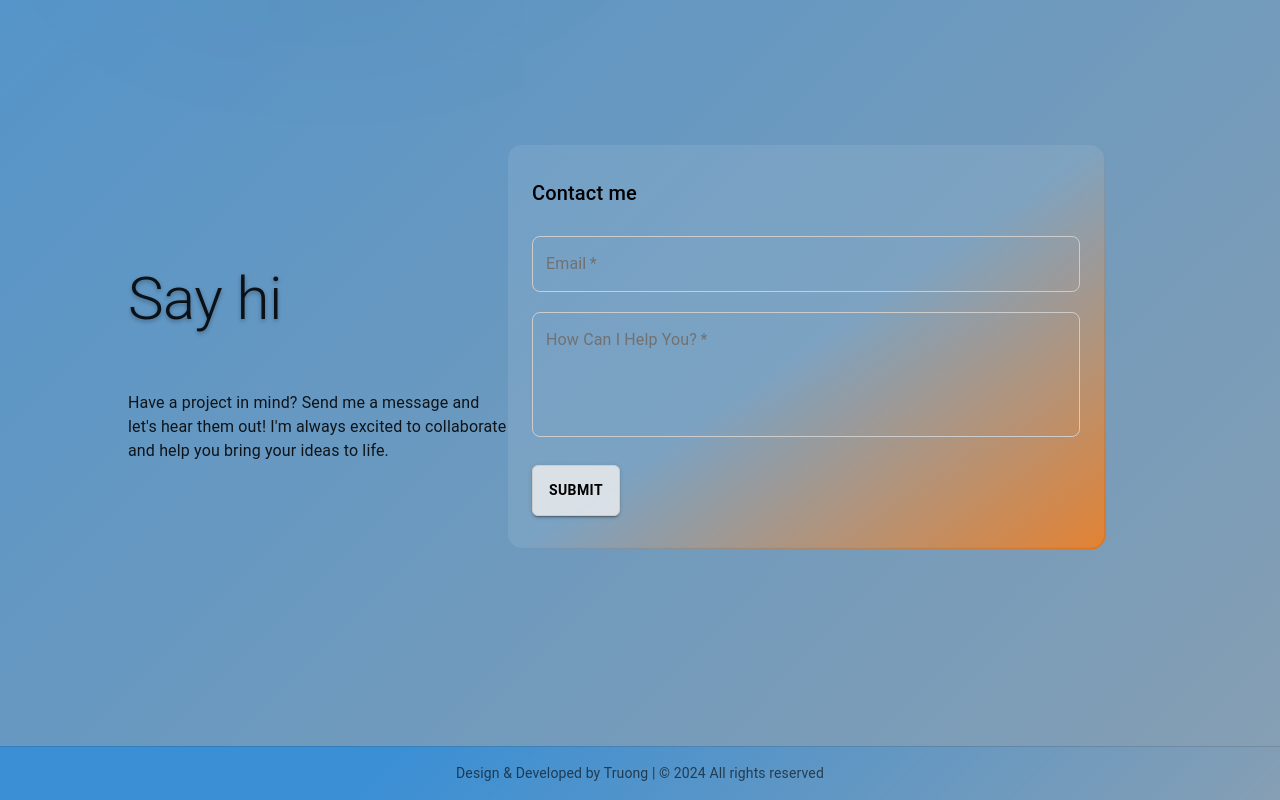
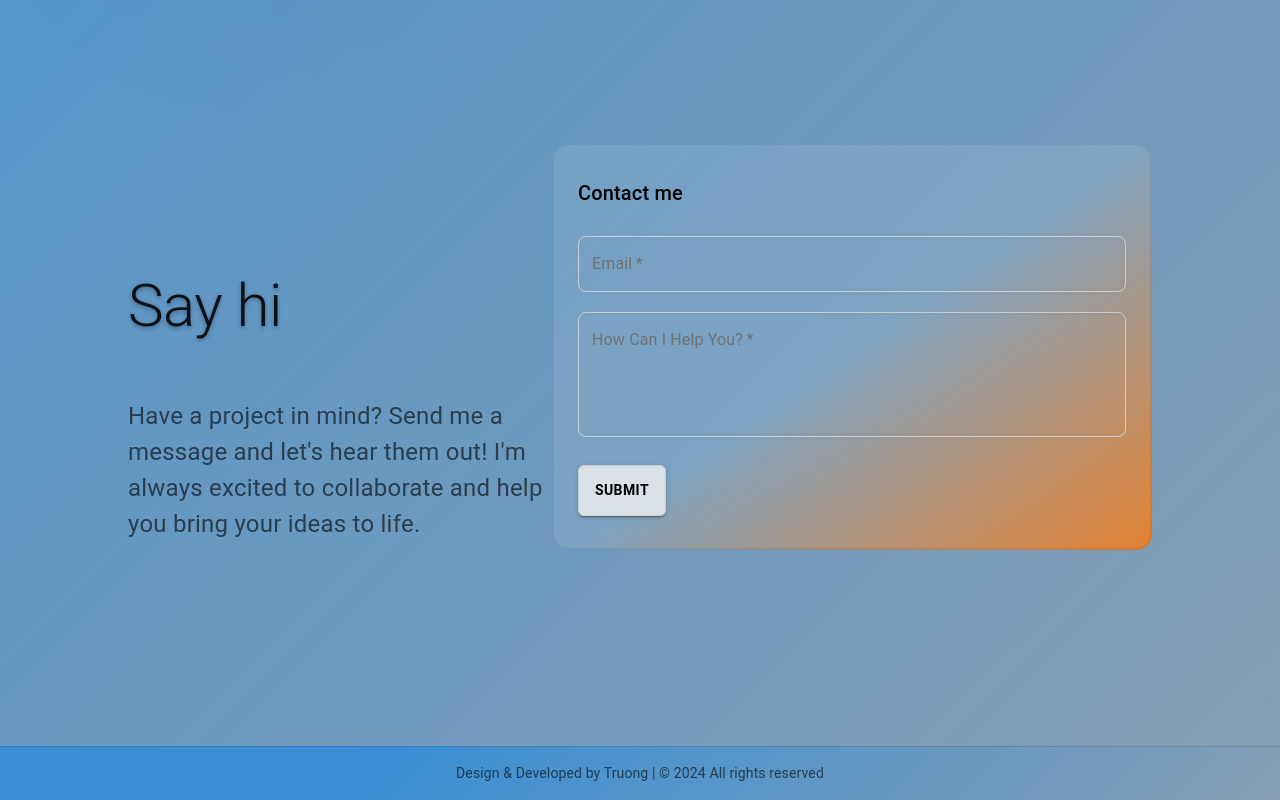
Before and after one commit to tin0312/my-portfolio, a React (Vite) app: page / in a window 1280 px wide. Shown: the part 2547-3347 px from the top of the page. Built offline with nearby package versions, Linux system fonts and the light colour scheme.

Commit message:
Adjust contact messagage font size on mobile

```diff
--- a/src/component/AnimatedForm.tsx
+++ b/src/component/AnimatedForm.tsx
@@ -1,48 +1,52 @@
-import { useForm, Controller } from 'react-hook-form';
-import { TextField, Button, Box, Typography } from '@mui/material';
-import { styled } from '@mui/system';
-import { useTheme } from '@mui/material/styles';
+import { useForm, Controller } from "react-hook-form";
+import { TextField, Button, Box, Typography } from "@mui/material";
+import { styled } from "@mui/system";
+import { useTheme } from "@mui/material/styles";
 
 const AnimatedContainer = styled(Box)(({ theme }) => ({
-  width: '600px',
+  width: "600px",
   "@media (max-width: 600px)": {
     width: "100%",
-    height: "400px"
+    height: "400px",
   },
-  background: theme.palette.mode === 'light'
-    ? 'linear-gradient(rgba(240, 240, 240, 0.1), rgba(240, 240, 240, 0.1)) padding-box, linear-gradient(145deg, transparent 35%, #e0761f, #1F89E0) border-box'
-    : 'linear-gradient(#212121, #212121) padding-box, linear-gradient(145deg, transparent 35%, #e0761f, #1F89E0) border-box',
-  border: '2px solid transparent',
-  padding: '32px 24px',
-  fontSize: '14px',
-  fontFamily: 'inherit',
-  color: theme.palette.mode === 'light' ? '#000' : '#fff',
-  display: 'flex',
-  flexDirection: 'column',
-  gap: '20px',
-  boxSizing: 'border-box',
-  borderRadius: '16px',
-  backgroundSize: '200% 100%',
-  animation: 'gradient 5s ease infinite',
-  '@keyframes gradient': {
-    '0%': { backgroundPosition: '0% 50%' },
-    '50%': { backgroundPosition: '100% 50%' },
-    '100%': { backgroundPosition: '0% 50%' },
-  }
+  background:
+    theme.palette.mode === "light"
+      ? "linear-gradient(rgba(240, 240, 240, 0.1), rgba(240, 240, 240, 0.1)) padding-box, linear-gradient(145deg, transparent 35%, #e0761f, #1F89E0) border-box"
+      : "linear-gradient(#212121, #212121) padding-box, linear-gradient(145deg, transparent 35%, #e0761f, #1F89E0) border-box",
+  border: "2px solid transparent",
+  padding: "32px 24px",
+  fontSize: "14px",
+  fontFamily: "inherit",
+  color: theme.palette.mode === "light" ? "#000" : "#fff",
+  display: "flex",
+  flexDirection: "column",
+  gap: "20px",
+  boxSizing: "border-box",
+  borderRadius: "16px",
+  backgroundSize: "200% 100%",
+  animation: "gradient 5s ease infinite",
+  "@keyframes gradient": {
+    "0%": { backgroundPosition: "0% 50%" },
+    "50%": { backgroundPosition: "100% 50%" },
+    "100%": { backgroundPosition: "0% 50%" },
+  },
 }));
 
 const AnimatedForm = () => {
-  const { control, formState: { errors } } = useForm();
+  const {
+    control,
+    formState: { errors },
+  } = useForm();
   const theme = useTheme();
 
-//   const onSubmit = (data) => {
-//     console.log(data);
-//   };
+  //   const onSubmit = (data) => {
+  //     console.log(data);
+  //   };
 
   return (
     <AnimatedContainer
       component="form"
-    //   onSubmit={handleSubmit(onSubmit)}
+      //   onSubmit={handleSubmit(onSubmit)}
     >
       <Typography variant="h6" component="h1" gutterBottom>
         Contact me
@@ -51,7 +55,7 @@ const AnimatedForm = () => {
         name="email"
         control={control}
         defaultValue=""
-        rules={{ required: 'Email is required' }}
+        rules={{ required: "Email is required" }}
         render={({ field }) => (
           <TextField
             {...field}
@@ -63,25 +67,33 @@ const AnimatedForm = () => {
             required
             InputProps={{
               style: {
-                color: theme.palette.mode === 'light' ? '#000' : '#fff',
-                backgroundColor: 'transparent',
-                borderRadius: '8px',
-                borderColor: theme.palette.mode === 'light' ? '#cccccc' : '#414141'
-              }
+                color: theme.palette.mode === "light" ? "#000" : "#fff",
+                backgroundColor: "transparent",
+                borderRadius: "8px",
+                borderColor:
+                  theme.palette.mode === "light" ? "#cccccc" : "#414141",
+              },
             }}
-            InputLabelProps={{ style: { color: theme.palette.mode === 'light' ? '#717171' : '#cccccc' } }}
+            InputLabelProps={{
+              style: {
+                color: theme.palette.mode === "light" ? "#717171" : "#cccccc",
+              },
+            }}
             sx={{
-              '& .MuiOutlinedInput-root': {
-                '& fieldset': {
-                  borderColor: theme.palette.mode === 'light' ? '#cccccc' : '#414141'
+              "& .MuiOutlinedInput-root": {
+                "& fieldset": {
+                  borderColor:
+                    theme.palette.mode === "light" ? "#cccccc" : "#414141",
                 },
-                '&:hover fieldset': {
-                  borderColor: theme.palette.mode === 'light' ? '#000' : '#e81cff'
+                "&:hover fieldset": {
+                  borderColor:
+                    theme.palette.mode === "light" ? "#000" : "#e81cff",
                 },
-                '&.Mui-focused fieldset': {
-                  borderColor: theme.palette.mode === 'light' ? '#000' : '#e81cff'
-                }
-              }
+                "&.Mui-focused fieldset": {
+                  borderColor:
+                    theme.palette.mode === "light" ? "#000" : "#e81cff",
+                },
+              },
             }}
           />
         )}
@@ -90,7 +102,7 @@ const AnimatedForm = () => {
         name="textarea"
         control={control}
         defaultValue=""
-        rules={{ required: 'This field is required' }}
+        rules={{ required: "This field is required" }}
         render={({ field }) => (
           <TextField
             {...field}
@@ -104,25 +116,33 @@ const AnimatedForm = () => {
             required
             InputProps={{
               style: {
-                color: theme.palette.mode === 'light' ? '#000' : '#fff',
-                backgroundColor: 'transparent',
-                borderRadius: '8px',
-                borderColor: theme.palette.mode === 'light' ? '#cccccc' : '#414141'
-              }
+                color: theme.palette.mode === "light" ? "#000" : "#fff",
+                backgroundColor: "transparent",
+                borderRadius: "8px",
+                borderColor:
+                  theme.palette.mode === "light" ? "#cccccc" : "#414141",
+              },
             }}
-            InputLabelProps={{ style: { color: theme.palette.mode === 'light' ? '#717171' : '#cccccc' } }}
+            InputLabelProps={{
+              style: {
+                color: theme.palette.mode === "light" ? "#717171" : "#cccccc",
+              },
+            }}
             sx={{
-              '& .MuiOutlinedInput-root': {
-                '& fieldset': {
-                  borderColor: theme.palette.mode === 'light' ? '#cccccc' : '#414141'
+              "& .MuiOutlinedInput-root": {
+                "& fieldset": {
+                  borderColor:
+                    theme.palette.mode === "light" ? "#cccccc" : "#414141",
                 },
-                '&:hover fieldset': {
-                  borderColor: theme.palette.mode === 'light' ? '#000' : '#e81cff'
+                "&:hover fieldset": {
+                  borderColor:
+                    theme.palette.mode === "light" ? "#000" : "#e81cff",
                 },
-                '&.Mui-focused fieldset': {
-                  borderColor: theme.palette.mode === 'light' ? '#000' : '#e81cff'
-                }
-              }
+                "&.Mui-focused fieldset": {
+                  borderColor:
+                    theme.palette.mode === "light" ? "#000" : "#e81cff",
+                },
+              },
             }}
           />
         )}
@@ -132,26 +152,32 @@ const AnimatedForm = () => {
         variant="contained"
         color="primary"
         sx={{
-          alignSelf: 'flex-start',
-          fontFamily: 'inherit',
-          color: theme.palette.mode === 'light' ? '#000' : '#717171',
+          alignSelf: "flex-start",
+          fontFamily: "inherit",
+          color: theme.palette.mode === "light" ? "#000" : "#717171",
           fontWeight: 600,
-          background: theme.palette.mode === 'light' ? 'rgba(240, 240, 240, 0.8)' : '#313131',
-          border: `1px solid ${theme.palette.mode === 'light' ? '#cccccc' : '#414141'}`,
-          padding: '12px 16px',
-          fontSize: 'inherit',
-          gap: '8px',
-          marginTop: '8px',
-          cursor: 'pointer',
-          borderRadius: '6px',
-          '&:hover': {
-            backgroundColor: theme.palette.mode === 'light' ? '#e0e0e0' : '#fff',
-            borderColor: theme.palette.mode === 'light' ? '#000' : '#fff',
-            color: theme.palette.mode === 'light' ? '#000' : '#000'
+          background:
+            theme.palette.mode === "light"
+              ? "rgba(240, 240, 240, 0.8)"
+              : "#313131",
+          border: `1px solid ${
+            theme.palette.mode === "light" ? "#cccccc" : "#414141"
+          }`,
+          padding: "12px 16px",
+          fontSize: "inherit",
+          gap: "8px",
+          marginTop: "8px",
+          cursor: "pointer",
+          borderRadius: "6px",
+          "&:hover": {
+            backgroundColor:
+              theme.palette.mode === "light" ? "#e0e0e0" : "#fff",
+            borderColor: theme.palette.mode === "light" ? "#000" : "#fff",
+            color: theme.palette.mode === "light" ? "#000" : "#000",
           },
-          '&:active': {
-            transform: 'scale(0.95)'
-          }
+          "&:active": {
+            transform: "scale(0.95)",
+          },
         }}
       >
         Submit
--- a/src/pages/Contact.tsx
+++ b/src/pages/Contact.tsx
@@ -1,7 +1,7 @@
 import Box from "@mui/material/Box";
 import { Typography } from "@mui/material";
 import AnimatedForm from "../component/AnimatedForm";
-import { useTheme } from '@mui/material/styles';
+import { useTheme } from "@mui/material/styles";
 import { Fade, Zoom } from "react-awesome-reveal";
 
 export default function Contact() {
@@ -18,8 +18,8 @@ export default function Contact() {
           justifyContent: "center",
           alignItems: "center",
           "@media (max-width: 600px)": {
-            alignItems: "flex-start"
-          }
+            alignItems: "flex-start",
+          },
         }}
       >
         <Box
@@ -27,30 +27,58 @@ export default function Contact() {
             width: "80%",
             display: "flex",
             justifyContent: "space-between",
+            alignItems: "center", //
             "@media (max-width: 600px)": {
               alignItems: "center",
               flexDirection: "column",
-              justifyContent:"space-around",
+              justifyContent: "space-around",
               width: "95%",
-
             },
           }}
         >
-          <Box sx={{width: "600px",  "@media (max-width: 600px)": {
-            width: "100%",
-            marginBottom: 6
-        },}}>
-            <Typography variant="h2" sx={{ marginTop: 15, marginBottom: 7, textShadow:theme.palette.mode === "light" ? "0px 2px 4px rgba(0, 0, 0, 0.3)" : "0px 4px 6px rgba(255, 255, 255, 0.3)" }}>
-                <Fade cascade damping={0.1}>
-                    Say hi
-                </Fade>
+          <Box
+            sx={{
+              width: "1000px",
+              "@media (max-width: 600px)": {
+                width: "100%",
+                marginBottom: 6,
+              },
+            }}
+          >
+            <Typography
+              variant="h2"
+              sx={{
+                marginTop: 15,
+                marginBottom: 7,
+                textShadow:
+                  theme.palette.mode === "light"
+                    ? "0px 2px 4px rgba(0, 0, 0, 0.3)"
+                    : "0px 4px 6px rgba(255, 255, 255, 0.3)",
+              }}
+            >
+              <Fade cascade damping={0.1}>
+                Say hi
+              </Fade>
             </Typography>
-            <Typography variant="body1">
-             Have a project in mind? Send me a message and let's hear them out!  I'm always excited to collaborate and help you bring your ideas to life.
+            <Typography
+              sx={{
+                fontSize: { xs: "1rem", sm: "1.5rem" },
+                color: theme.palette.text.secondary,
+              }}
+            >
+              Have a project in mind? Send me a message and let's hear them out!
+              I'm always excited to collaborate and help you bring your ideas to
+              life.
             </Typography>
           </Box>
-          <Zoom style={{width: "100%"}}>
-              <AnimatedForm />
+          <Zoom
+            style={{
+              width: "100%",
+              display: "flex",
+              justifyContent: "flex-end",
+            }}
+          >
+            <AnimatedForm />
           </Zoom>
         </Box>
       </Box>
```
